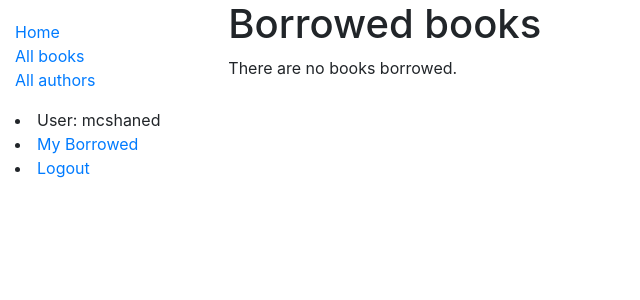
After one commit to msdoherty/si_364_intro, a Django app: page /catalog/mybooks/ in a window 1280 px wide. The commit adds this page. Shown: the top 300 px of the page, without its empty margins (0-640 px from the left). Run offline with Django 3.2, Linux system fonts and the light colour scheme; a user stored in the database is signed in; data comes from the database, SQL or seed files in the repository; both versions use the stored data as it was after the commit; some libraries are stand-ins or nearby versions.

Commit message:
Passing autograde for HW8 with 100%.

```diff
--- a/catalog/admin.py
+++ b/catalog/admin.py
@@ -28,12 +28,13 @@ class BookAdmin(admin.ModelAdmin):
 # Register the Admin classes for BookInstance using the decorator
 @admin.register(BookInstance)
 class BookInstanceAdmin(admin.ModelAdmin):
+    list_display = ('book', 'status', 'borrower', 'due_back', 'id')
     list_filter = ('status', 'due_back')
     fieldsets = (
         (None, {
             'fields': ('book', 'imprint', 'id')
         }),
         ('Availability', {
-            'fields': ('status', 'due_back')
+            'fields': ('status', 'due_back', 'borrower')
         }),
     )
--- a/catalog/templates/base_generic.html
+++ b/catalog/templates/base_generic.html
@@ -23,6 +23,7 @@
         </ul>
        {% if user.is_authenticated %}
        <li>User: {{ user.get_username }}</li>
+       <li><a href="{% url 'my-borrowed' %}">My Borrowed</a></li>
        <li><a href="{% url 'logout'%}?next={{request.path}}">Logout</a></li>
        {% else %}
        <li><a href="{% url 'login'%}?next={{request.path}}">Login</a></li>
--- /dev/null
+++ b/catalog/templates/catalog/bookinstance_list_borrowed_user.html
@@ -0,0 +1,19 @@
+{% extends "base_generic.html" %}
+
+{% block content %}
+    <h1>Borrowed books</h1>
+
+    {% if bookinstance_list %}
+    <ul>
+
+      {% for bookinst in bookinstance_list %}
+      <li class="{% if bookinst.is_overdue %}text-danger{% endif %}">
+        <a href="{% url 'book-detail' bookinst.book.pk %}">{{bookinst.book.title}}</a> ({{ bookinst.due_back }})
+      </li>
+      {% endfor %}
+    </ul>
+
+    {% else %}
+      <p>There are no books borrowed.</p>
+    {% endif %}
+{% endblock %}
--- a/catalog/urls.py
+++ b/catalog/urls.py
@@ -31,3 +31,7 @@ from django.conf.urls import include
 urlpatterns += [
     path('accounts/', include('django.contrib.auth.urls')),
 ]
+
+urlpatterns += [
+    path('mybooks/', views.LoanedBooksByUserListView.as_view(), name='my-borrowed'),
+]
--- a/catalog/views.py
+++ b/catalog/views.py
@@ -46,3 +46,15 @@ class AuthorListView(generic.ListView):
 
 class AuthorDetailView(generic.DetailView):
     model = Author
+
+from django.contrib.auth.mixins import LoginRequiredMixin
+
+# Part of Part 8's post-groundwork example implementation
+class LoanedBooksByUserListView(LoginRequiredMixin,generic.ListView):
+    """Generic class-based view listing books on loan to current user."""
+    model = BookInstance
+    template_name ='catalog/bookinstance_list_borrowed_user.html'
+    paginate_by = 10
+
+    def get_queryset(self):
+        return BookInstance.objects.filter(borrower=self.request.user).filter(status__exact='o').order_by('due_back')
```
Also changed, not shown: catalog/models.py (+11 -0 lines), catalog/migrations/0003_bookinstance_borrower.py (added), catalog/migrations/0004_auto_20190208_0010.py (added), db.sqlite3. Lines whose indentation alone changed are shown as unchanged.
